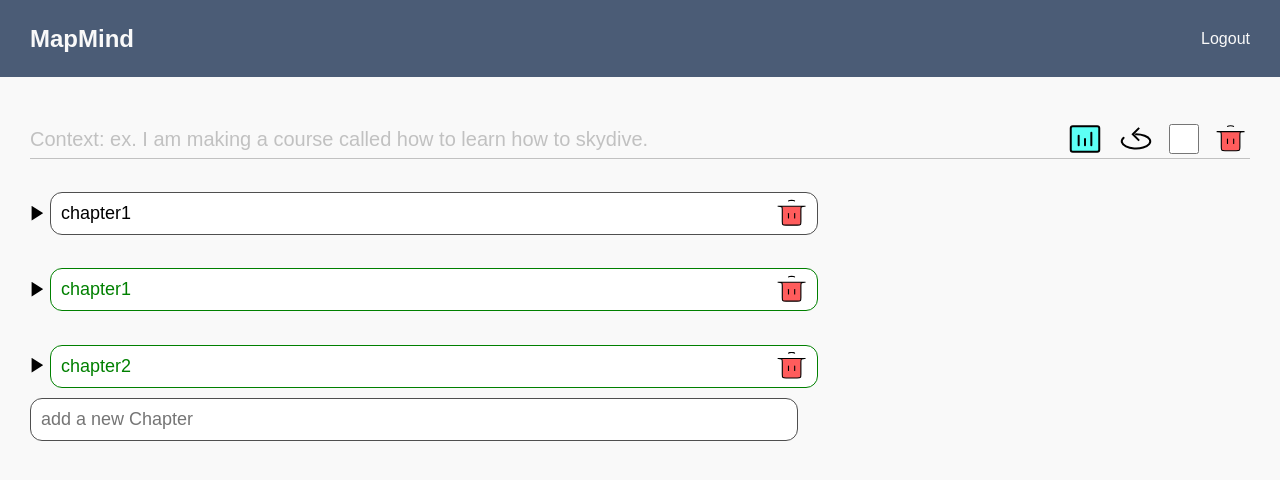
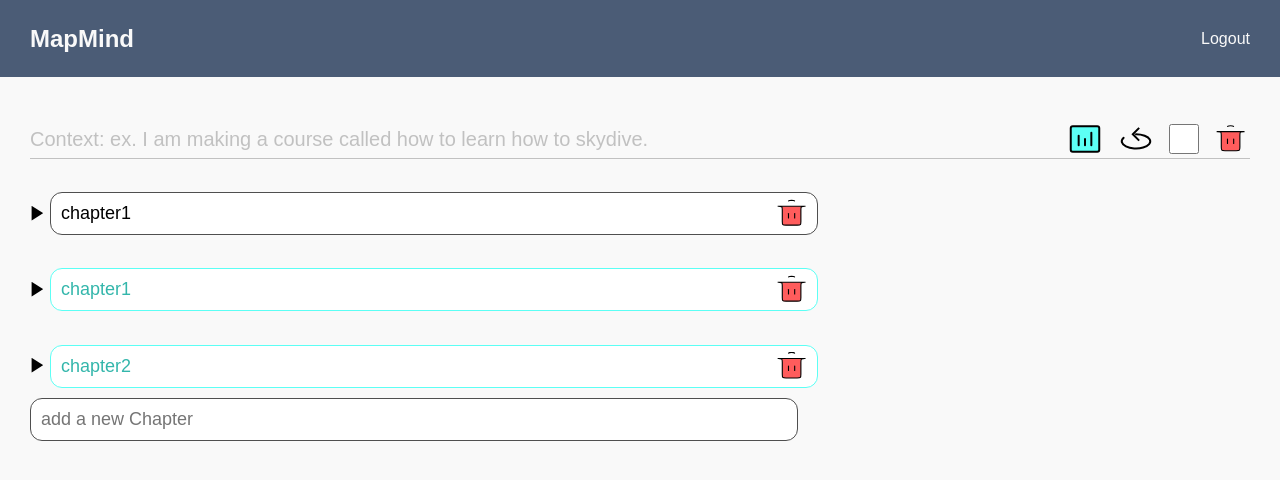
Before and after one commit to firasmlt/MapMind, a React (Create React App) app in the folder client/: page / in a window 1280 px wide. Shown: the top 480 px of the page. Built offline with nearby package versions, Linux system fonts and the light colour scheme.

Commit message:
changed the color of the generated text

```diff
--- a/client/src/components/Chapter.module.css
+++ b/client/src/components/Chapter.module.css
@@ -33,6 +33,6 @@
   cursor: pointer;
 }
 .generated {
-  border-color: green;
-  color: green;
+  border-color: #5cfff5;
+  color: #33b6ab;
 }
--- a/client/src/components/Subtopic.module.css
+++ b/client/src/components/Subtopic.module.css
@@ -25,6 +25,6 @@
 }
 
 .generated {
-  border-color: green;
-  color: green;
+  border-color: #5cfff5;
+  color: #33b6ab;
 }
--- a/client/src/components/Topic.module.css
+++ b/client/src/components/Topic.module.css
@@ -35,6 +35,6 @@
 }
 
 .generated {
-  border-color: green;
-  color: green;
+  border-color: #5cfff5;
+  color: #33b6ab;
 }
```
